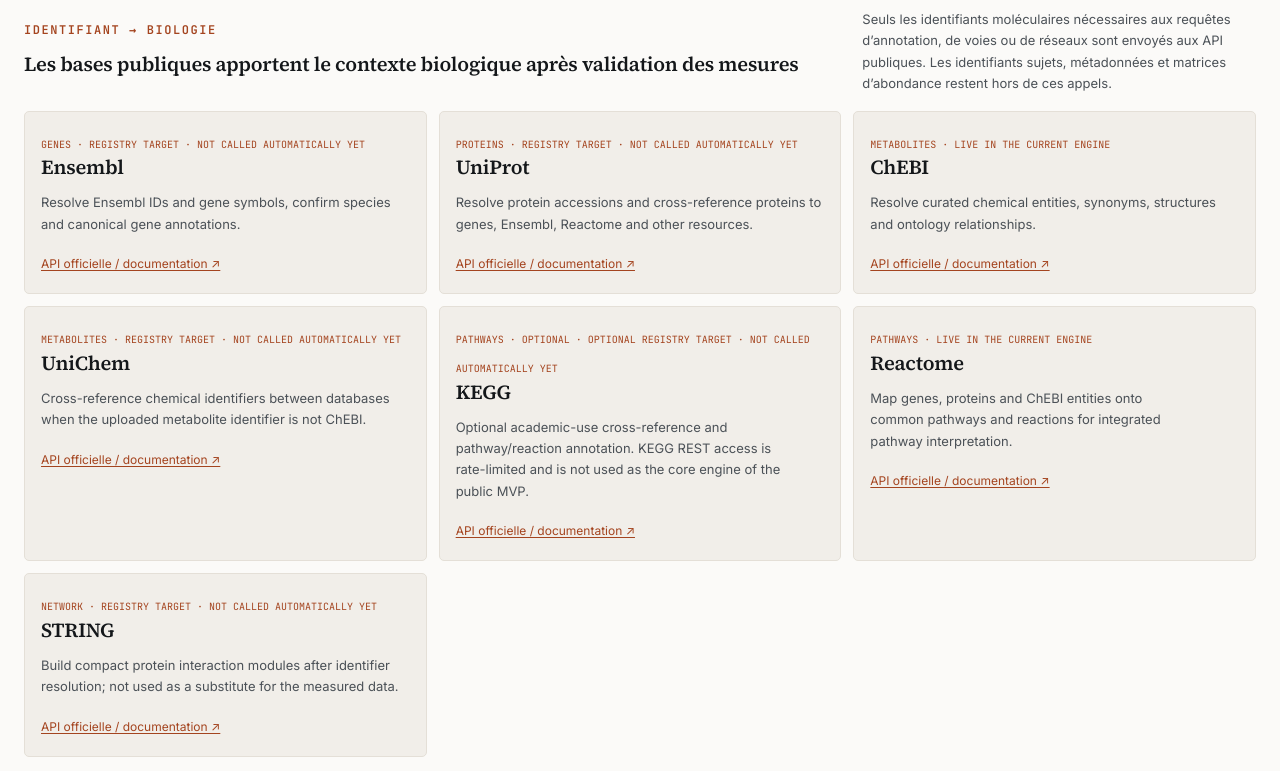
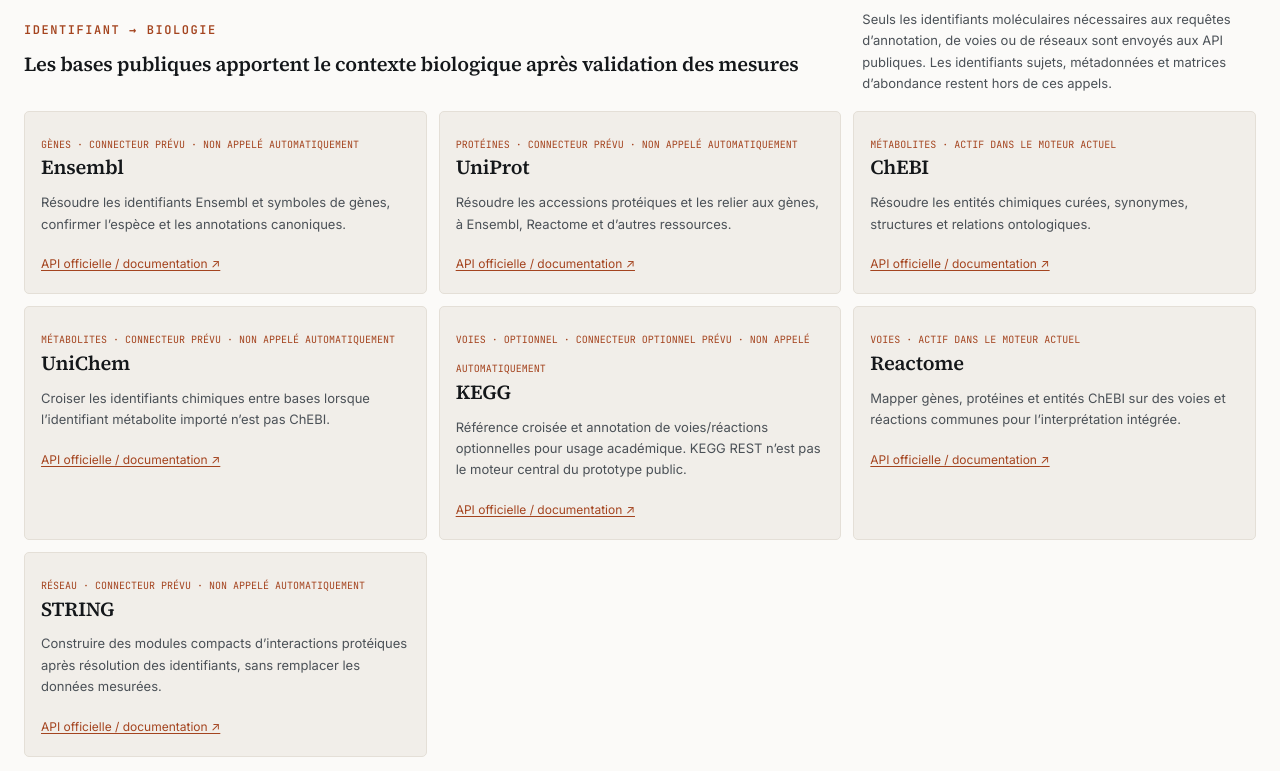
Before and after one commit to rberrah/rberrah.github.io, a SvelteKit app: page /multiomics/tool in a window 1280 px wide. Shown: the part 6540-7311 px from the top of the page. Built offline with nearby package versions, Linux system fonts and the light colour scheme.

Commit message:
Localize multi-omics database integration registry

```diff
--- a/src/routes/multiomics/tool/+page.svelte
+++ b/src/routes/multiomics/tool/+page.svelte
@@ -217,50 +217,71 @@
     {
       name: 'Ensembl',
       scope: 'genes',
+      scopeFr: 'gènes',
       role: 'Resolve Ensembl IDs and gene symbols, confirm species and canonical gene annotations.',
+      roleFr: 'Résoudre les identifiants Ensembl et symboles de gènes, confirmer l’espèce et les annotations canoniques.',
       status: 'registry target · not called automatically yet',
+      statusFr: 'connecteur prévu · non appelé automatiquement',
       url: 'https://rest.ensembl.org/documentation/'
     },
     {
       name: 'UniProt',
       scope: 'proteins',
+      scopeFr: 'protéines',
       role: 'Resolve protein accessions and cross-reference proteins to genes, Ensembl, Reactome and other resources.',
+      roleFr: 'Résoudre les accessions protéiques et les relier aux gènes, à Ensembl, Reactome et d’autres ressources.',
       status: 'registry target · not called automatically yet',
+      statusFr: 'connecteur prévu · non appelé automatiquement',
       url: 'https://www.uniprot.org/help/id_mapping'
     },
     {
       name: 'ChEBI',
       scope: 'metabolites',
+      scopeFr: 'métabolites',
       role: 'Resolve curated chemical entities, synonyms, structures and ontology relationships.',
+      roleFr: 'Résoudre les entités chimiques curées, synonymes, structures et relations ontologiques.',
       status: 'live in the current engine',
+      statusFr: 'actif dans le moteur actuel',
       url: 'https://www.ebi.ac.uk/chebi/tools'
     },
     {
       name: 'UniChem',
       scope: 'metabolites',
+      scopeFr: 'métabolites',
       role: 'Cross-reference chemical identifiers between databases when the uploaded metabolite identifier is not ChEBI.',
+      roleFr: 'Croiser les identifiants chimiques entre bases lorsque l’identifiant métabolite importé n’est pas ChEBI.',
       status: 'registry target · not called automatically yet',
+      statusFr: 'connecteur prévu · non appelé automatiquement',
       url: 'https://www.ebi.ac.uk/unichem/'
     },
     {
       name: 'KEGG',
       scope: 'pathways · optional',
+      scopeFr: 'voies · optionnel',
       role: 'Optional academic-use cross-reference and pathway/reaction annotation. KEGG REST access is rate-limited and is not used as the core engine of the public MVP.',
+      roleFr: 'Référence croisée et annotation de voies/réactions optionnelles pour usage académique. KEGG REST n’est pas le moteur central du prototype public.',
       status: 'optional registry target · not called automatically yet',
+      statusFr: 'connecteur optionnel prévu · non appelé automatiquement',
       url: 'https://www.kegg.jp/kegg/rest/'
     },
     {
       name: 'Reactome',
       scope: 'pathways',
+      scopeFr: 'voies',
       role: 'Map genes, proteins and ChEBI entities onto common pathways and reactions for integrated pathway interpretation.',
+      roleFr: 'Mapper gènes, protéines et entités ChEBI sur des voies et réactions communes pour l’interprétation intégrée.',
       status: 'live in the current engine',
+      statusFr: 'actif dans le moteur actuel',
       url: 'https://reactome.org/dev/analysis'
     },
     {
       name: 'STRING',
       scope: 'network',
+      scopeFr: 'réseau',
       role: 'Build compact protein interaction modules after identifier resolution; not used as a substitute for the measured data.',
+      roleFr: 'Construire des modules compacts d’interactions protéiques après résolution des identifiants, sans remplacer les données mesurées.',
       status: 'registry target · not called automatically yet',
+      statusFr: 'connecteur prévu · non appelé automatiquement',
       url: 'https://string-db.org/help/api/'
     }
   ];
@@ -1783,9 +1804,9 @@
     <div class="database-grid">
       {#each databaseRegistry as db}
         <article>
-          <span>{db.scope} · {db.status}</span>
+          <span>{$language === 'en' ? db.scope : db.scopeFr} · {$language === 'en' ? db.status : db.statusFr}</span>
           <h3>{db.name}</h3>
-          <p>{db.role}</p>
+          <p>{$language === 'en' ? db.role : db.roleFr}</p>
           <a href={db.url} target="_blank" rel="noreferrer">{t('API officielle / documentation ↗', 'Official API / documentation ↗')}</a>
         </article>
       {/each}
@@ -1796,7 +1817,7 @@
       <code>{proteomicsIdType}</code>
       <b>+</b>
       <code>{metabolomicsIdType}</code>
-      <span>→ current engine: conservative ChEBI resolution for metabolites (optional) → Reactome pathway integration. Ensembl, UniProt, UniChem, KEGG and STRING are explicit registry targets, not hidden automatic calls.</span>
+      <span>{t('→ moteur actuel : résolution ChEBI conservatrice des métabolites (optionnelle) → intégration de voies Reactome. Ensembl, UniProt, UniChem, KEGG et STRING sont des connecteurs explicitement prévus, pas des appels automatiques cachés.', '→ current engine: conservative ChEBI resolution for metabolites (optional) → Reactome pathway integration. Ensembl, UniProt, UniChem, KEGG and STRING are explicit registry targets, not hidden automatic calls.')}</span>
     </div>
 
     <details class="aliases">
```
